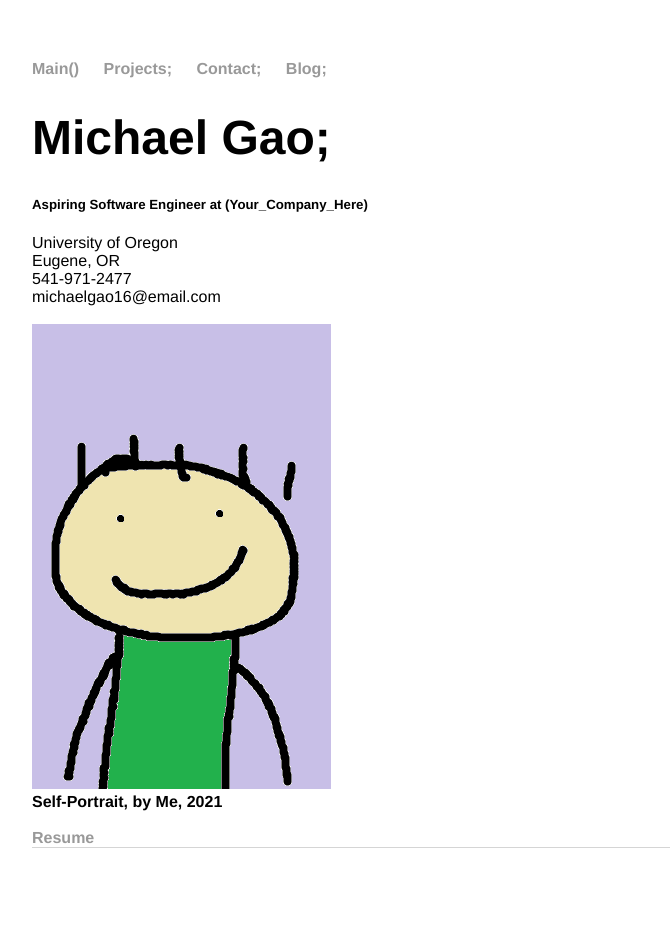
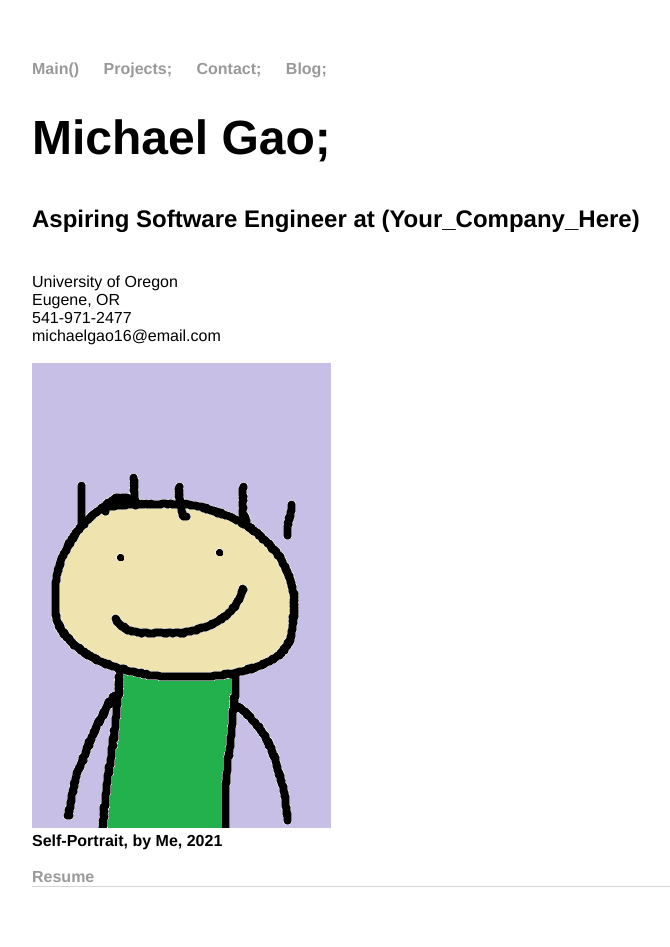
Before and after one commit to michael-c-gao/WebsiteOfMichael, a Jekyll site: the page built from contact/index.html, in a window 1280 px wide. Shown: the whole page, without its empty margins (160-830 px from the left). Built offline with Jekyll 4.4.1, drawn with Linux system fonts in a browser that asks for light colours; before the commit the page ends 908 px from its top, so only the background shows below that.

Commit message:
Update main.css

```diff
--- a/css/main.css
+++ b/css/main.css
@@ -26,11 +26,12 @@
 
 
 
-h1, h2, h3, h4 { font-family: 'Helvetica', 'Arial', 'Sans-Serif'; }
+h1, h2, h3, h4, h5 { font-family: 'Helvetica', 'Arial', 'Sans-Serif'; }
 h1 { font-size: 3em;  }
 h2 { font-size: 2.7em; }
 h3 { font-size: 2.3em; }
 h4 { font-size: 1.9em; }
+h5 { font-size: 1.5em; }
 
 p {
     font-family:'Helvetica', 'Arial', 'Sans-Serif';
```
